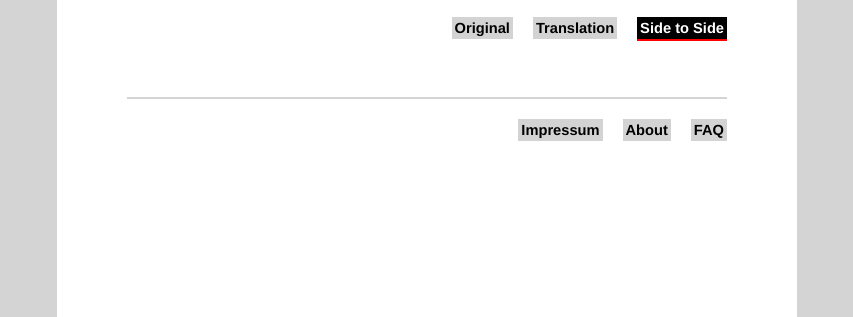
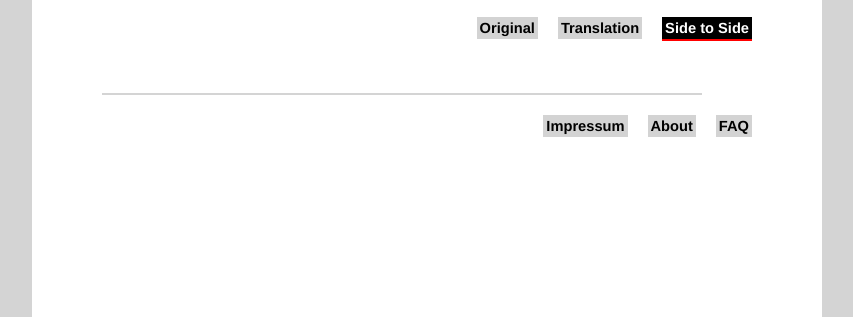
Before and after one commit to step21/poerelief, a Flask app: page / in a window 1280 px wide, after a click on "Side to Side". Shown: the part 531-848 px from the top of the page, without its empty margins (213-1066 px from the left). Run offline with Flask 2, Linux system fonts and the light colour scheme; some libraries are stand-ins or nearby versions; some web fonts are replaced.

Commit message:
server fix and little css changes

```diff
--- a/poerelief/static/javascripts/app.js
+++ b/poerelief/static/javascripts/app.js
@@ -26,7 +26,7 @@ function getDoc(docid) {
 		/*$('#original').append();*/
 		$('.center-cropped').css('background-image', "url("+data.graphicsurl+")");
 		$('#pname').html(data.pname + " [" + data.date + "]");
-    window.history.pushState({}, "Poetic Relief", "/" + data.locid);
+    window.history.pushState({}, "Poetic Relief", "/poerelief/" + data.locid);
 	});
 
 };
--- a/poerelief/static/stylesheets/app.css
+++ b/poerelief/static/stylesheets/app.css
@@ -41,7 +41,7 @@ h1 div#rightheader {
 }
 
 .container {
-  width: 700px;
+  width: 750px;
   min-height: 100%;
   margin: auto;
   padding: 20px;
@@ -74,11 +74,13 @@ h3 {
 
 #original_and_translation {
   display: none;
-  margin: auto 50px;
+  margin: auto 10px;
 }
 
 #original_and_translation .left{
   float: left;
+  font-weight: bold;
+  font-size: 11pt;
 }
 
 #original_and_translation .right{
```
